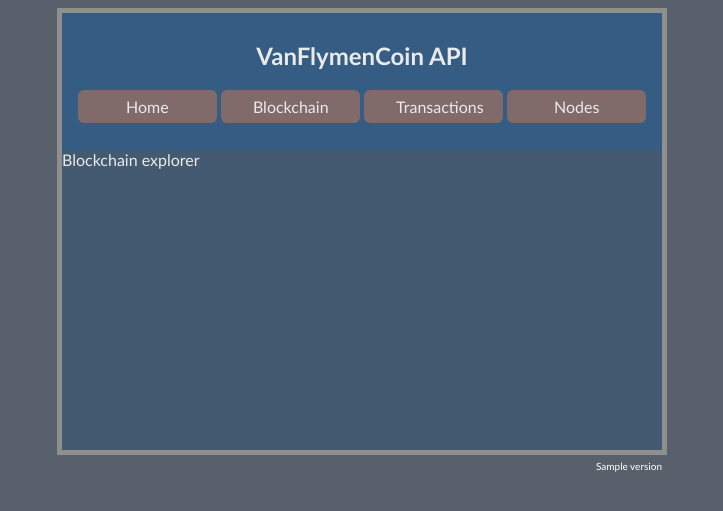
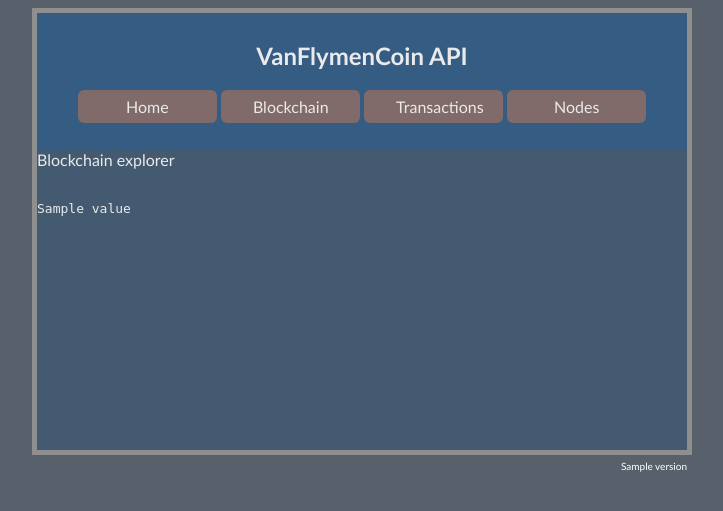
Before and after one commit to dglund/ppcoin, a Python web app: template templates/explorer.html in a window 1280 px wide. Shown: the top 511 px of the page, without its empty margins (278-1001 px from the left). Run offline with Jinja, Linux system fonts and the light colour scheme; the template is opened without the code that fills it: most values are stand-ins (such as "Sample title", 1, 10 or a date in 2020).

Commit message:
Now renders blockchain in HTML in  /explorer

```diff
--- a/static/style.css
+++ b/static/style.css
@@ -7,21 +7,21 @@ body {
     margin: auto;
     background-color: #8f8f8f;
     padding: 5px;
-    width: 600px;
+    width: 650px;
 }
 #header {
     background-color: #355c82;
     padding: 8px;
 }
 .container {
-    width: 600px;
+    width: 650px;
     margin: auto;
     background-color: #8f8f8f;
 }
 #first {
-    width: 600px;
+    width: 650px;
     float: left;
-    height: 300px;
+    min-height: 300px;
     background-color: #435a70;
 }
 #second {
@@ -58,7 +58,7 @@ body {
     margin: auto;
     background-color: #58616b;
     padding: 5px;
-    width: 600px;
+    width: 650px;
     color: white;
     font-size: 10px;
     text-align: right;
--- a/templates/explorer.html
+++ b/templates/explorer.html
@@ -3,5 +3,7 @@
 {{ super() }}
 {% endblock %}
 {% block content %}
-    Blockchain explorer
+    Blockchain explorer<br><br>
+
+    <pre>{{ value }}</pre>
 {% endblock %}
```
Also changed, not shown: main.py (+3 -6 lines).
